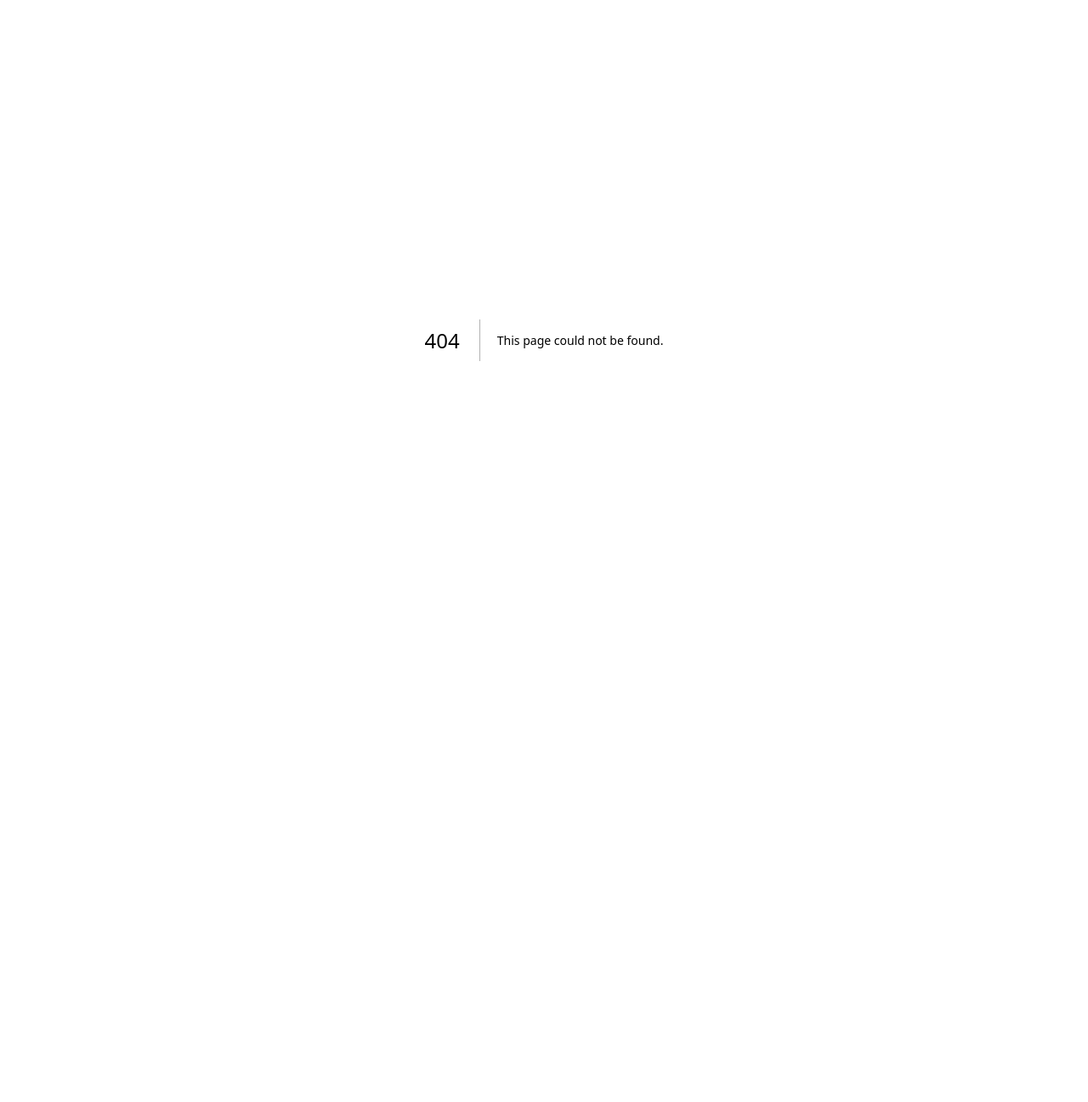
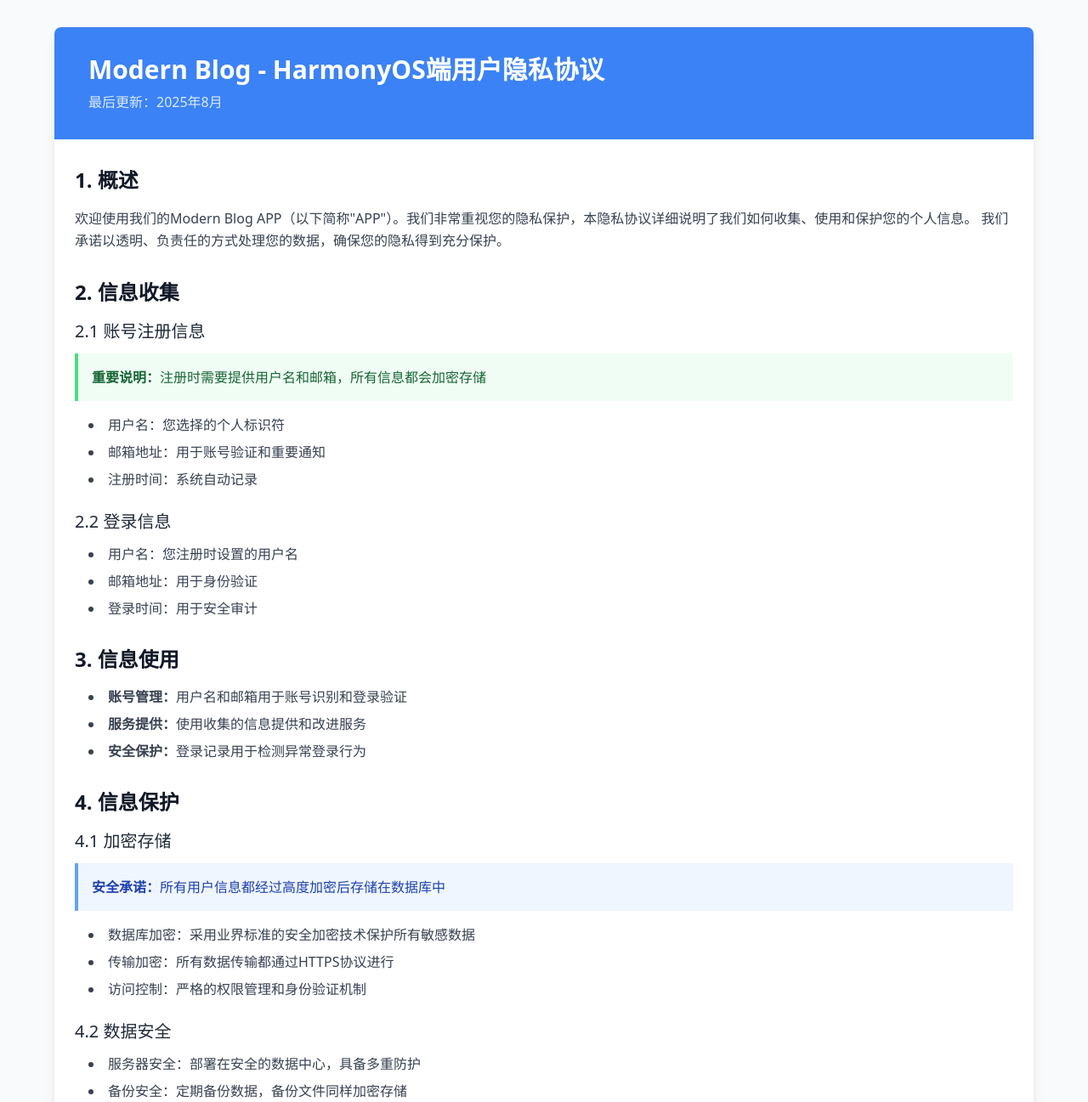
Before and after one commit to PlayWithAndyJin/AICS, a Next.js app: page /hms-privacy in a window 1280 px wide. Before the commit this address had no page. Shown: the top 1297 px of the page at 85% size. Before the commit the page ends 800 px from the top, so only its background shows below. Built offline with nearby package versions, Linux system fonts and the light colour scheme.

Commit message:
Add files via upload

```diff
--- /dev/null
+++ b/app/hms-privacy/layout.tsx
@@ -0,0 +1,19 @@
+export default function HMSPrivacyLayout({
+  children,
+}: {
+  children: React.ReactNode
+}) {
+  return (
+    <html lang="zh-CN">
+      <head>
+        <meta charSet="utf-8" />
+        <meta name="viewport" content="width=device-width, initial-scale=1" />
+        <title>Modern Blog - HarmonyOS端用户隐私协议</title>
+        <meta name="description" content="Modern Blog APP HarmonyOS端用户隐私协议" />
+      </head>
+      <body className="antialiased">
+        {children}
+      </body>
+    </html>
+  )
+}
--- /dev/null
+++ b/app/hms-privacy/page.tsx
@@ -0,0 +1,156 @@
+import React from 'react'
+
+export default function HMSPrivacyPage() {
+  return (
+    <div className="min-h-screen bg-gray-50 py-8">
+      <div className="w-[95%] mx-auto px-4 sm:px-6 lg:px-8">
+        <div className="bg-white shadow-lg rounded-lg overflow-hidden">
+          {/* 页面标题 */}
+          <div className="bg-blue-500 px-6 py-8">
+            <div className="flex items-center">
+              <div className="ml-4">
+                <h1 className="text-3xl font-bold text-white">Modern Blog - HarmonyOS端用户隐私协议</h1>
+                <p className="mt-2 text-blue-100">最后更新：2025年8月</p>
+              </div>
+            </div>
+          </div>
+
+          {/* 协议内容 */}
+          <div className="px-6 py-8 space-y-8">
+            {/* 概述 */}
+            <section>
+              <h2 className="text-2xl font-semibold text-gray-900 mb-4">1. 概述</h2>
+              <p className="text-gray-700 leading-relaxed">
+                欢迎使用我们的Modern Blog APP（以下简称"APP"）。我们非常重视您的隐私保护，本隐私协议详细说明了我们如何收集、使用和保护您的个人信息。
+                我们承诺以透明、负责任的方式处理您的数据，确保您的隐私得到充分保护。
+              </p>
+            </section>
+
+            {/* 信息收集 */}
+            <section>
+              <h2 className="text-2xl font-semibold text-gray-900 mb-4">2. 信息收集</h2>
+
+              <h3 className="text-xl font-medium text-gray-800 mb-3">2.1 账号注册信息</h3>
+              <div className="bg-green-50 border-l-4 border-green-400 p-4 mb-4">
+                <p className="text-green-800">
+                  <strong>重要说明：</strong>注册时需要提供用户名和邮箱，所有信息都会加密存储
+                </p>
+              </div>
+              <ul className="list-disc list-inside text-gray-700 space-y-2 ml-4">
+                <li>用户名：您选择的个人标识符</li>
+                <li>邮箱地址：用于账号验证和重要通知</li>
+                <li>注册时间：系统自动记录</li>
+              </ul>
+
+              <h3 className="text-xl font-medium text-gray-800 mb-3 mt-6">2.2 登录信息</h3>
+              <ul className="list-disc list-inside text-gray-700 space-y-2 ml-4">
+                <li>用户名：您注册时设置的用户名</li>
+                <li>邮箱地址：用于身份验证</li>
+                <li>登录时间：用于安全审计</li>
+              </ul>
+            </section>
+
+            {/* 信息使用 */}
+            <section>
+              <h2 className="text-2xl font-semibold text-gray-900 mb-4">3. 信息使用</h2>
+              <ul className="list-disc list-inside text-gray-700 space-y-2 ml-4">
+                <li><strong>账号管理：</strong>用户名和邮箱用于账号识别和登录验证</li>
+                <li><strong>服务提供：</strong>使用收集的信息提供和改进服务</li>
+                <li><strong>安全保护：</strong>登录记录用于检测异常登录行为</li>
+              </ul>
+            </section>
+
+            {/* 信息保护 */}
+            <section>
+              <h2 className="text-2xl font-semibold text-gray-900 mb-4">4. 信息保护</h2>
+
+              <h3 className="text-xl font-medium text-gray-800 mb-3">4.1 加密存储</h3>
+              <div className="bg-blue-50 border-l-4 border-blue-400 p-4 mb-4">
+                <p className="text-blue-800">
+                  <strong>安全承诺：</strong>所有用户信息都经过高度加密后存储在数据库中
+                </p>
+              </div>
+              <ul className="list-disc list-inside text-gray-700 space-y-2 ml-4">
+                <li>数据库加密：采用业界标准的安全加密技术保护所有敏感数据</li>
+                <li>传输加密：所有数据传输都通过HTTPS协议进行</li>
+                <li>访问控制：严格的权限管理和身份验证机制</li>
+              </ul>
+
+              <h3 className="text-xl font-medium text-gray-800 mb-3 mt-6">4.2 数据安全</h3>
+              <ul className="list-disc list-inside text-gray-700 space-y-2 ml-4">
+                <li>服务器安全：部署在安全的数据中心，具备多重防护</li>
+                <li>备份安全：定期备份数据，备份文件同样加密存储</li>
+                <li>定期审计：定期进行安全评估和漏洞扫描</li>
+              </ul>
+            </section>
+
+            {/* 用户权利 */}
+            <section>
+              <h2 className="text-2xl font-semibold text-gray-900 mb-4">5. 用户权利</h2>
+              <p className="text-gray-700 leading-relaxed mb-4">
+                根据相关法律法规，您享有以下权利：
+              </p>
+              <ul className="list-disc list-inside text-gray-700 space-y-2 ml-4">
+                <li><strong>知情权：</strong>了解我们如何收集和使用您的信息</li>
+                <li><strong>访问权：</strong>查看和获取您的个人信息副本</li>
+                <li><strong>更正权：</strong>要求更正不准确或不完整的信息</li>
+                <li><strong>删除权：</strong>要求删除您的个人信息（受法律限制除外）</li>
+                <li><strong>撤回同意权：</strong>撤回之前给予的同意</li>
+                <li><strong>投诉权：</strong>向相关监管机构投诉</li>
+                <li><strong>数据导出权：</strong>导出您的个人数据</li>
+              </ul>
+            </section>
+
+            {/* 数据保留 */}
+            <section>
+              <h2 className="text-2xl font-semibold text-gray-900 mb-4">6. 数据保留</h2>
+              <p className="text-gray-700 leading-relaxed mb-4">
+                我们保留您的个人信息的时间取决于以下因素：
+              </p>
+              <ul className="list-disc list-inside text-gray-700 space-y-2 ml-4">
+                <li><strong>账号信息：</strong>在您的账号存在期间保留</li>
+                <li><strong>使用数据：</strong>匿名化后保留用于服务改进</li>
+              </ul>
+              <p className="text-gray-700 leading-relaxed mt-4">
+                当您删除账号时，我们将删除所有相关个人信息，除非法律要求保留。
+              </p>
+            </section>
+
+            {/* 政策更新 */}
+            <section>
+              <h2 className="text-2xl font-semibold text-gray-900 mb-4">7. 政策更新</h2>
+              <p className="text-gray-700 leading-relaxed">
+                我们可能会不时更新本隐私协议。重大变更时，我们将通过邮件或其他方式通知您。建议您定期查看本协议的最新版本。
+              </p>
+            </section>
+
+            {/* 联系我们 */}
+            <section>
+              <h2 className="text-2xl font-semibold text-gray-900 mb-4">8. 联系我们</h2>
+              <p className="text-gray-700 leading-relaxed mb-4">
+                如果您对本隐私协议有任何疑问、意见或建议，请通过以下方式联系我们：
+              </p>
+              <div className="bg-gray-50 p-4 rounded-lg">
+                <ul className="space-y-2 text-gray-700">
+                  <li>• 邮箱：2358155969@qq.com</li>
+                  <li>• 应用内反馈：通过设置中的意见反馈功能</li>
+                </ul>
+              </div>
+            </section>
+
+            {/* 协议确认 */}
+            <section className="border-t pt-8">
+              <div className="bg-blue-50 p-6 rounded-lg">
+                <h3 className="text-lg font-semibold text-blue-900 mb-3">协议确认</h3>
+                <p className="text-blue-800 leading-relaxed">
+                  使用我们的APP即表示您已阅读、理解并同意本隐私协议的所有条款。
+                  如果您不同意本协议的任何内容，请停止使用我们的服务。
+                </p>
+              </div>
+            </section>
+          </div>
+        </div>
+      </div>
+    </div>
+  )
+}
```
